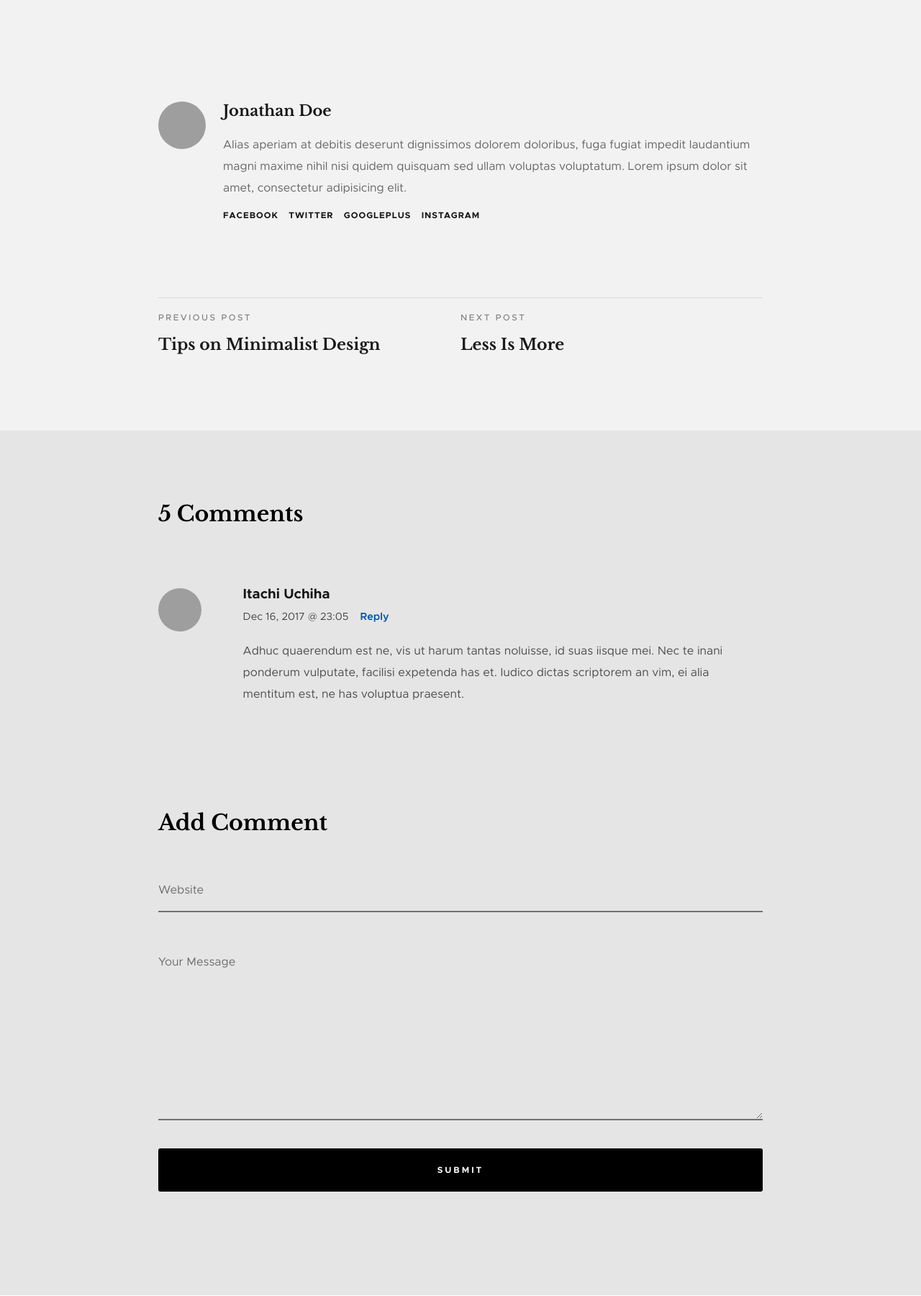
After one commit to ziaurjoy/Philosophy, a Django app: page /post/details/1 in a window 1280 px wide. The commit adds this page. Shown: the part 1471-3271 px from the top of the page at 72% size. Run offline with Django 3.2, Linux system fonts and the light colour scheme; tables that the repository leaves empty hold one stand-in row (values such as "Sample post"); grey boxes marked "Sample" are stand-in pictures; grey boxes are pictures that could not be loaded.

Commit message:
Post Details page Done

```diff
--- a/Philosophy/urls.py
+++ b/Philosophy/urls.py
@@ -14,7 +14,7 @@ Including another URLconf
     2. Add a URL to urlpatterns:  path('blog/', include('blog.urls'))
 """
 from django.contrib import admin
-from django.urls import path
+from django.urls import path, include
 
 from django.conf import settings
 from django.conf.urls.static import static
@@ -25,4 +25,5 @@ from . import views
 urlpatterns = [
     path('admin/', admin.site.urls),
     path('', views.home, name='home-page'),
+    path('post/', include('blog.urls'))
 ]+ static(settings.MEDIA_URL, document_root=settings.MEDIA_ROOT)
--- /dev/null
+++ b/blog/urls.py
@@ -0,0 +1,7 @@
+
+
+from django.urls import path
+from . import views
+urlpatterns = [
+    path('details/<int:post_id>', views.post_details, name='post-details')
+]
--- a/blog/views.py
+++ b/blog/views.py
@@ -1,3 +1,11 @@
 from django.shortcuts import render
+from .models import *
+# Create your views here.
 
-# Create your views here.
+
+def post_details(request, post_id):
+    post = BlogPost.objects.get(id=post_id)
+    context = {
+        'post': post
+    }
+    return render(request, 'fontend/postdetails.html',context)
--- a/templates/fontend/home.html
+++ b/templates/fontend/home.html
@@ -138,7 +138,7 @@
                 <article class="masonry__brick entry format-standard" data-aos="fade-up">
 
                     <div class="entry__thumb">
-                        <a href="single-standard.html" class="entry__thumb-link">
+                        <a href="{% url 'post-details' post.id %}" class="entry__thumb-link">
                             <img src="{{post.images.url}}"/>
 
                         </a>
--- /dev/null
+++ b/templates/fontend/postdetails.html
@@ -0,0 +1,154 @@
+
+{% extends 'fontend/base.html' %}
+{% load static %}
+
+
+{% block content %}
+    <!-- s-content
+    ================================================== -->
+    <section class="s-content s-content--narrow s-content--no-padding-bottom">
+
+        <article class="row format-standard">
+
+            <div class="s-content__header col-full">
+                <h1 class="s-content__header-title">
+                   {{ post.title }}
+                </h1>
+                <ul class="s-content__header-meta">
+                    <li class="date">{{ post.post_time }}</li>
+                    <li class="cat">
+                        In
+                        <a href="#0">{{ post.category }}</a>
+                    </li>
+                </ul>
+            </div> <!-- end s-content__header -->
+
+            <div class="s-content__media col-full">
+                <div class="s-content__post-thumb">
+                    <img src="{{ post.images.url }}" />
+                </div>
+            </div> <!-- end s-content__media -->
+
+            <div class="col-full s-content__main">
+
+                <p>{{ post.text }}</p>
+
+                <p>
+                <img src="{% static 'images/wheel-1000.jpg' %}" alt="">
+                </p>
+
+
+                <div class="s-content__author">
+                    <img src="{% static 'images/avatars/user-03.jpg' %}" alt="">
+
+                    <div class="s-content__author-about">
+                        <h4 class="s-content__author-name">
+                            <a href="#0">Jonathan Doe</a>
+                        </h4>
+
+                        <p>Alias aperiam at debitis deserunt dignissimos dolorem doloribus, fuga fugiat impedit laudantium magni maxime nihil nisi quidem quisquam sed ullam voluptas voluptatum. Lorem ipsum dolor sit amet, consectetur adipisicing elit.
+                        </p>
+
+                        <ul class="s-content__author-social">
+                           <li><a href="#0">Facebook</a></li>
+                           <li><a href="#0">Twitter</a></li>
+                           <li><a href="#0">GooglePlus</a></li>
+                           <li><a href="#0">Instagram</a></li>
+                        </ul>
+                    </div>
+                </div>
+
+                <div class="s-content__pagenav">
+                    <div class="s-content__nav">
+                        <div class="s-content__prev">
+                            <a href="#0" rel="prev">
+                                <span>Previous Post</span>
+                                Tips on Minimalist Design
+                            </a>
+                        </div>
+                        <div class="s-content__next">
+                            <a href="#0" rel="next">
+                                <span>Next Post</span>
+                                Less Is More
+                            </a>
+                        </div>
+                    </div>
+                </div> <!-- end s-content__pagenav -->
+
+            </div> <!-- end s-content__main -->
+
+        </article>
+
+
+        <!-- comments
+        ================================================== -->
+        <div class="comments-wrap">
+
+            <div id="comments" class="row">
+                <div class="col-full">
+
+                    <h3 class="h2">5 Comments</h3>
+
+                    <!-- commentlist -->
+                    <ol class="commentlist">
+
+                        <li class="depth-1 comment">
+
+                            <div class="comment__avatar">
+                                <img width="50" height="50" class="avatar" src="{% static 'images/avatars/user-01.jpg' %}" alt="">
+                            </div>
+
+                            <div class="comment__content">
+
+                                <div class="comment__info">
+                                    <cite>Itachi Uchiha</cite>
+
+                                    <div class="comment__meta">
+                                        <time class="comment__time">Dec 16, 2017 @ 23:05</time>
+                                        <a class="reply" href="#0">Reply</a>
+                                    </div>
+                                </div>
+
+                                <div class="comment__text">
+                                <p>Adhuc quaerendum est ne, vis ut harum tantas noluisse, id suas iisque mei. Nec te inani ponderum vulputate,
+                                facilisi expetenda has et. Iudico dictas scriptorem an vim, ei alia mentitum est, ne has voluptua praesent.</p>
+                                </div>
+
+                            </div>
+
+                        </li> <!-- end comment level 1 -->
+
+                    </ol> <!-- end commentlist -->
+
+
+                    <!-- respond
+                    ================================================== -->
+                    <div class="respond">
+
+                        <h3 class="h2">Add Comment</h3>
+
+                        <form name="contactForm" id="contactForm" method="post" action="">
+                            <fieldset>
+                                <div class="form-field">
+                                        <input name="cWebsite" type="text" id="cWebsite" class="full-width" placeholder="Website" value="">
+                                </div>
+
+                                <div class="message form-field">
+                                    <textarea name="cMessage" id="cMessage" class="full-width" placeholder="Your Message"></textarea>
+                                </div>
+
+                                <button type="submit" class="submit btn--primary btn--large full-width">Submit</button>
+
+                            </fieldset>
+                        </form> <!-- end form -->
+
+                    </div> <!-- end respond -->
+
+                </div> <!-- end col-full -->
+
+            </div> <!-- end row comments -->
+        </div> <!-- end comments-wrap -->
+
+    </section> <!-- s-content -->
+
+{% endblock %}
```
Also changed, not shown: Philosophy/views.py (line endings or trailing spaces).
